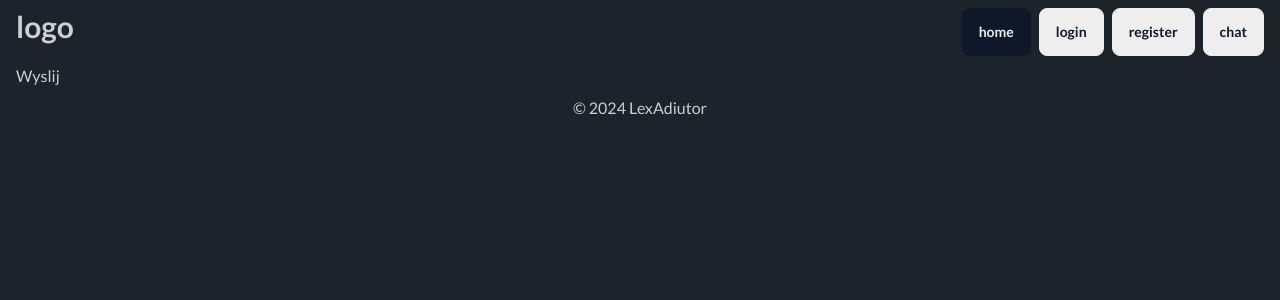
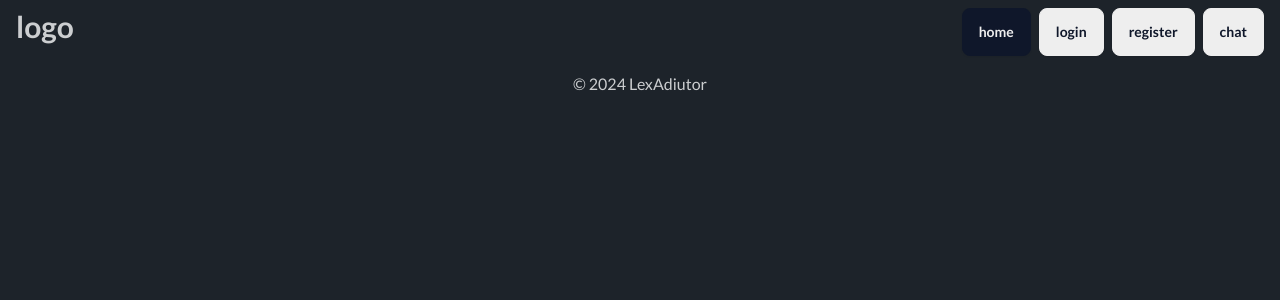
Before and after one commit to LexAdiutor/hackyeah-frontend, a React (Vite) app: page /test in a window 1280 px wide. Shown: the top 300 px of the page. Built offline with nearby package versions, Linux system fonts and the light colour scheme; the HTML template or start-up script is replaced by a standard one.

Commit message:
mikkey the noob

```diff
--- a/src/routes/Test.tsx
+++ b/src/routes/Test.tsx
@@ -4,7 +4,7 @@ import Form from '../components/Form'
 const Test = () => {
   return (
     <div>
-        <Form data={[]} onFormChange={console.log}/>
+        {/* <Form data={[]} onFormChange={console.log}/> */}
     </div>
   )
 }
```
Also changed, not shown: 2 other files (tests, documents, lock files or other folders).
